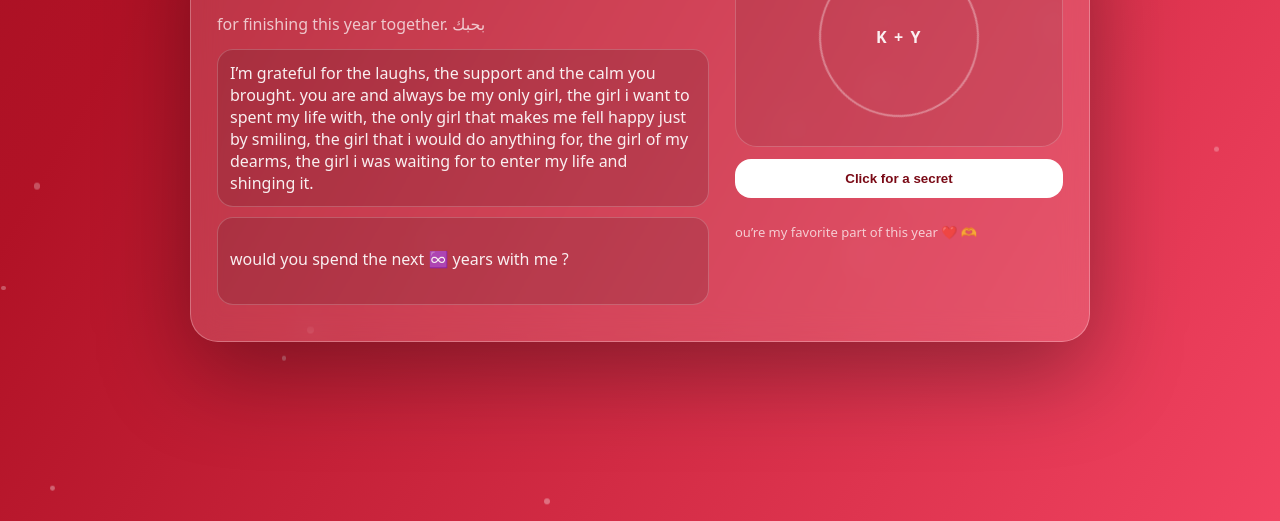
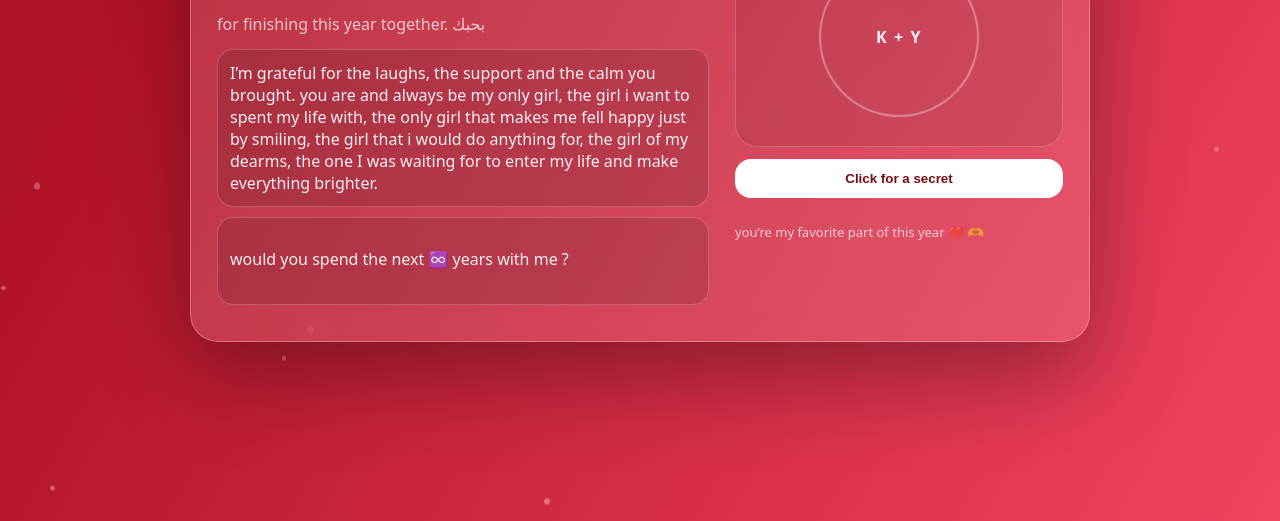
Before and after one commit to kllzasdm/newYear_loving, a plain HTML site: page home.html in a window 1280 px wide. Shown: the part 279-800 px from the top of the page. Drawn offline with Linux system fonts and the light colour scheme.

Commit message:
Update home.html

```diff
--- a/home.html
+++ b/home.html
@@ -36,7 +36,7 @@
               I’m grateful for the laughs, the support
             and the calm you brought.
               you are and always be my only girl, the girl i want to spent my life with,
-              the only girl that makes me fell happy just by smiling, the girl that i would do anything for, the girl of my dearms, the girl i was waiting for to enter my life and shinging it.</li>
+              the only girl that makes me fell happy just by smiling, the girl that i would do anything for, the girl of my dearms, the one I was waiting for to enter my life and make everything brighter.</li>
           <li> <p class="msg">
             would you spend the next ♾️ years with me ?
           </p></li>
@@ -55,7 +55,7 @@
 
         <button class="btn" id="secretBtn">Click for a secret</button>
 
-          <p class="note">ou’re my favorite part of this year ❤️ 🫶</p>
+          <p class="note">you’re my favorite part of this year ❤️ 🫶</p>
         </aside>
 
       </div>
```
